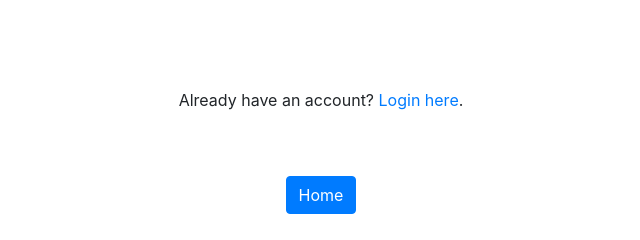
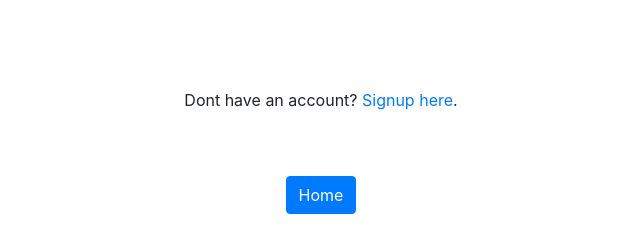
Before and after one commit to Buchatech/dadjokes-with-user-auth, a website: page features/login/login.html in a window 1280 px wide. Shown: the part 226-466 px from the top of the page, 319-959 px from the left. Drawn offline with nearby package versions, Linux system fonts and the light colour scheme.

Commit message:
Add files via upload

```diff
--- a/features/login/login.html
+++ b/features/login/login.html
@@ -24,7 +24,7 @@
     <br>
     <br>
     <center>
-    <p>Already have an account? <a href="/features/login/login.html">Login here</a>.</p>
+    <p>Dont have an account? <a href="/features/signup/signup.html">Signup here</a>.</p>
     </center>
 
     <br>
```
